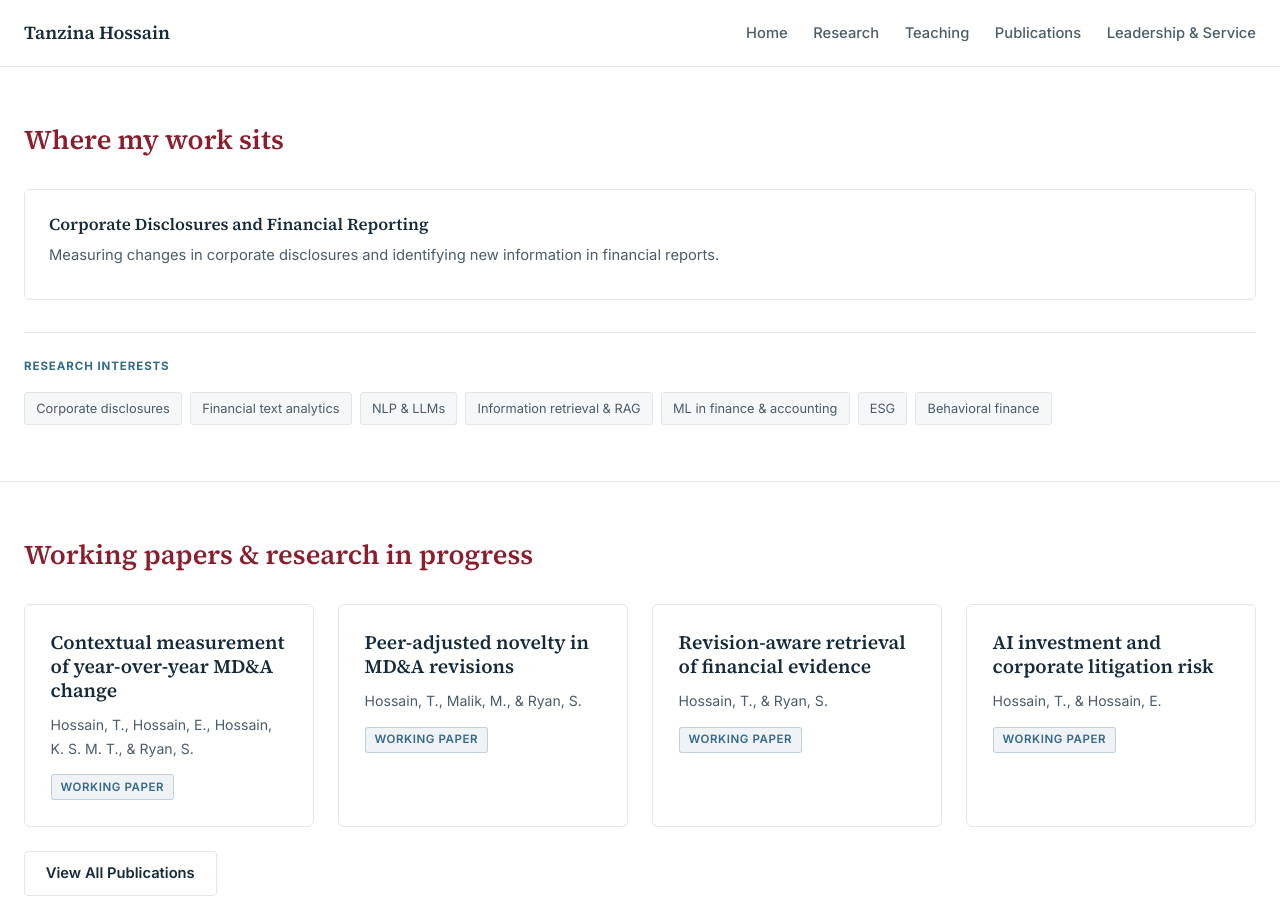
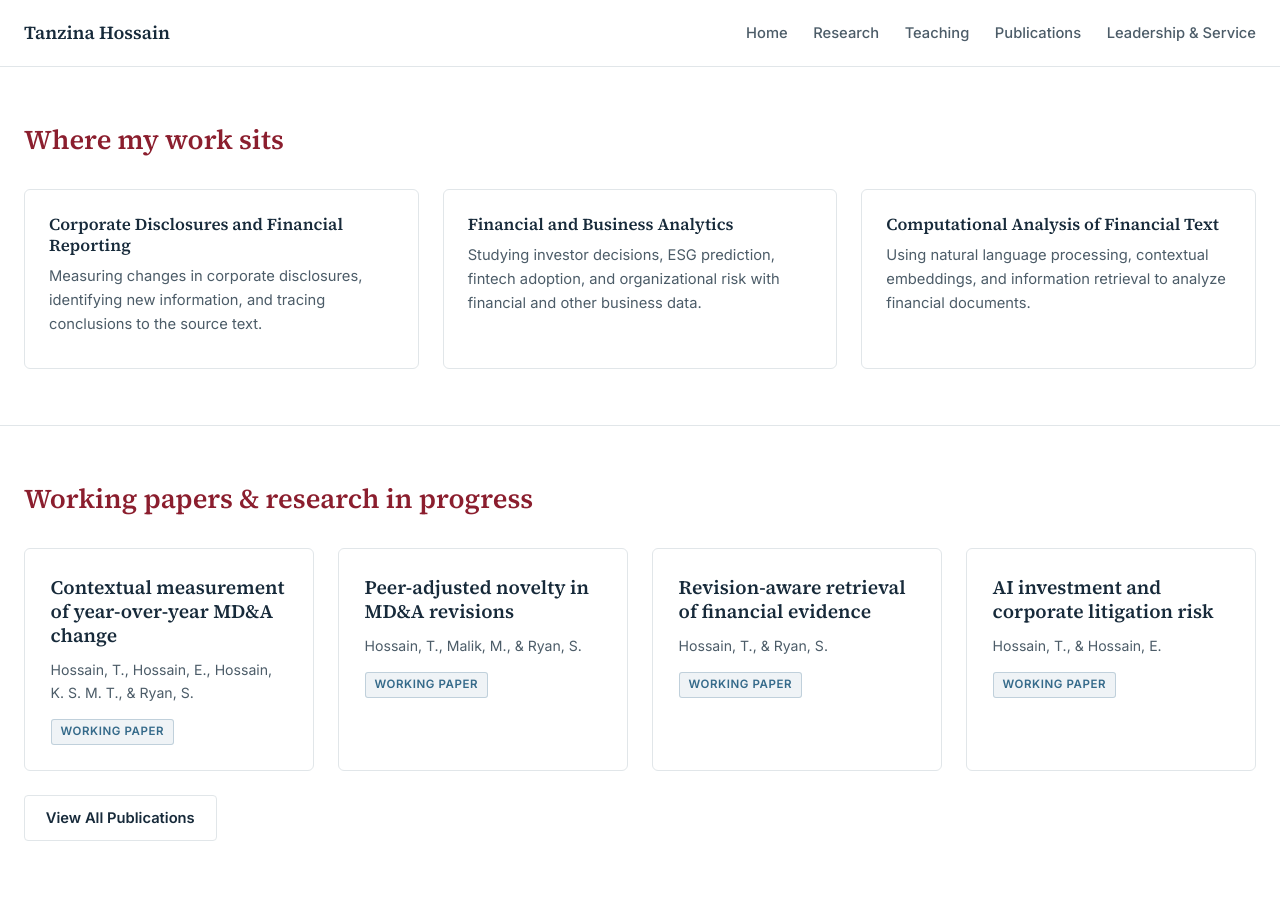
Before and after one commit to tanzinahossain/tanzinahossain.github.io, a Jekyll site: the page built from research/index.html, in a window 1280 px wide and 900 px high. Built offline with Jekyll 4.4.1, drawn with Linux system fonts in a browser that asks for light colours.

Commit message:
Restore three-area 'Where my work sits' on /research; remove Research Interests tags
Co-Authored-By: Claude Sonnet 5 <noreply@anthropic.com>

```diff
--- a/research/index.html
+++ b/research/index.html
@@ -12,19 +12,16 @@ description: Research areas and current working papers.
     <div class="card-grid">
       <div class="card">
         <h3>Corporate Disclosures and Financial Reporting</h3>
-        <p>Measuring changes in corporate disclosures and identifying new information in financial reports.</p>
+        <p>Measuring changes in corporate disclosures, identifying new information, and tracing conclusions to the source text.</p>
       </div>
-    </div>
-
-    <div class="group-label">Research Interests</div>
-    <div class="tag-list">
-      <span class="tag-chip">Corporate disclosures</span>
-      <span class="tag-chip">Financial text analytics</span>
-      <span class="tag-chip">NLP &amp; LLMs</span>
-      <span class="tag-chip">Information retrieval &amp; RAG</span>
-      <span class="tag-chip">ML in finance &amp; accounting</span>
-      <span class="tag-chip">ESG</span>
-      <span class="tag-chip">Behavioral finance</span>
+      <div class="card">
+        <h3>Financial and Business Analytics</h3>
+        <p>Studying investor decisions, ESG prediction, fintech adoption, and organizational risk with financial and other business data.</p>
+      </div>
+      <div class="card">
+        <h3>Computational Analysis of Financial Text</h3>
+        <p>Using natural language processing, contextual embeddings, and information retrieval to analyze financial documents.</p>
+      </div>
     </div>
   </div>
 </section>
```
